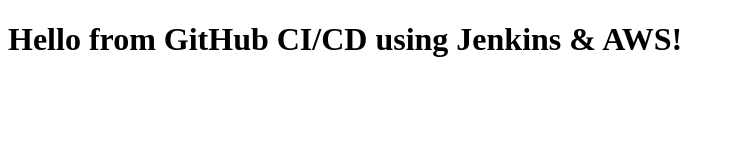
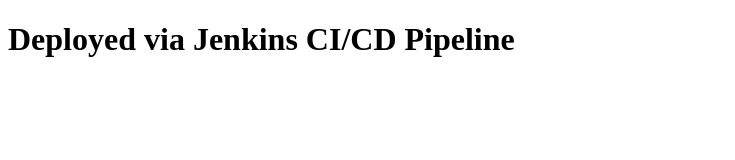
Before and after one commit to anth63/simple-web-apps, a plain HTML site: page index.html in a window 1280 px wide. Shown: the whole page, without its empty margins (0-735 px from the left). Drawn offline with Linux system fonts and the light colour scheme.

Commit message:
Update index.html

```diff
--- a/index.html
+++ b/index.html
@@ -1,7 +1,7 @@
 <!DOCTYPE html>
 <html>
-<head><title>CI/CD Test</title></head>
+<head><title>Hello from DevOps</title></head>
 <body>
-  <h1>Hello from GitHub CI/CD using Jenkins & AWS!</h1>
+  <h1>Deployed via Jenkins CI/CD Pipeline</h1>
 </body>
 </html>
```
